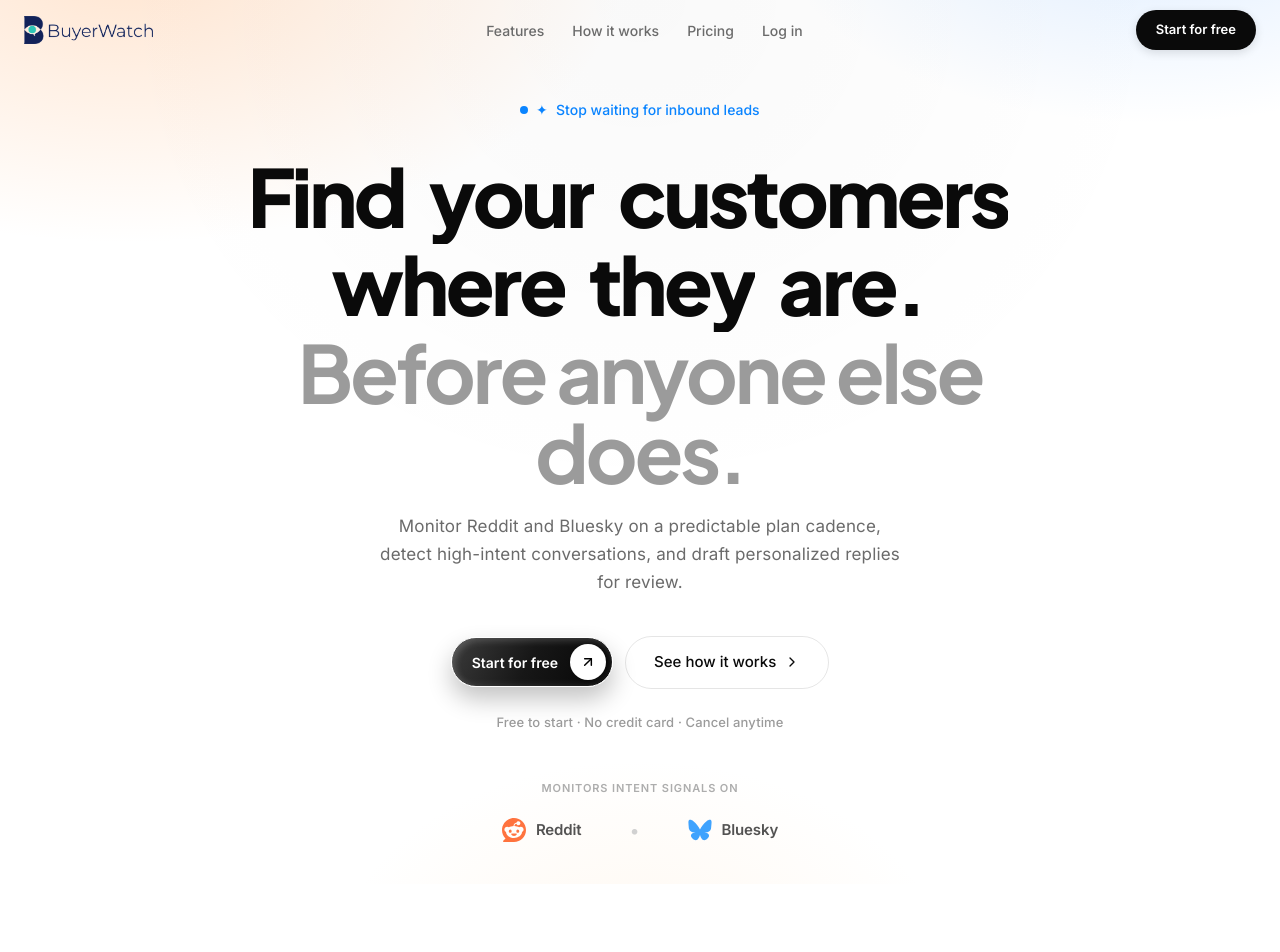
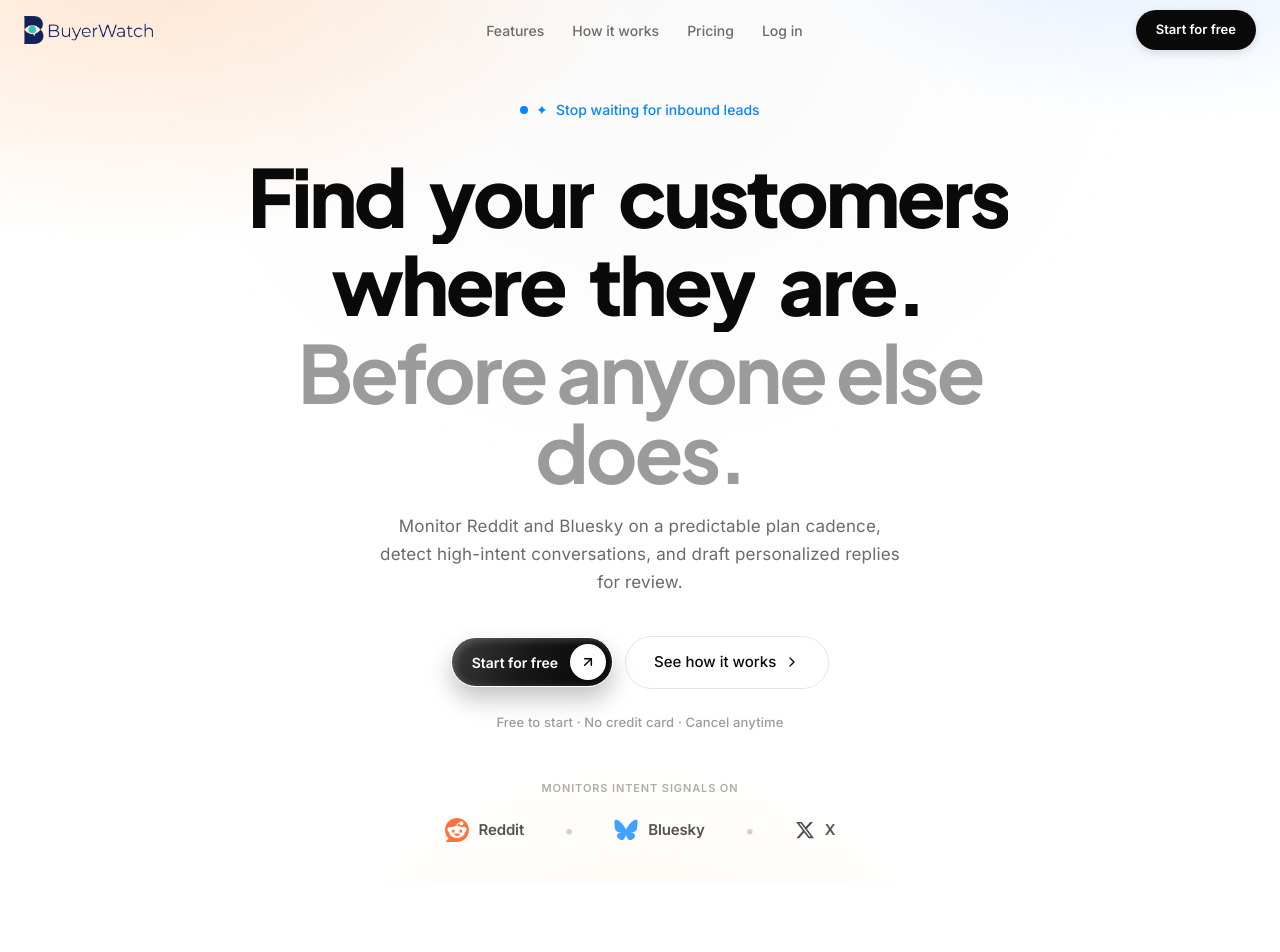
Before and after one commit to abhishekreal7/buyerwatch, a Next.js app: page / in a window 1280 px wide. Shown: the top 952 px of the page. Built offline with nearby package versions, Linux system fonts and the light colour scheme.

Commit message:
fix(ui): remove duplicate X text label in filter pills and add X to home platform sources widget

```diff
--- a/src/app/(dashboard)/opportunities/page.tsx
+++ b/src/app/(dashboard)/opportunities/page.tsx
@@ -492,8 +492,7 @@ export default function OpportunitiesPage() {
                   <span className="flex items-center gap-1.5">
                     {filter === 'Reddit' && <RedditIcon className="w-3.5 h-3.5 text-[#FF4500]" />}
                     {filter === 'Bluesky' && <BlueskyIcon className="w-3.5 h-3.5 text-[#0085FF]" />}
-                    {filter === 'X' && <XIcon className="w-3.5 h-3.5 text-[#0F1419]" />}
-                    {filter}
+                    {filter === 'X' ? <XIcon className="w-3.5 h-3.5 text-[#0F1419]" /> : filter}
                   </span>
                 </button>
               </span>
--- a/src/components/landing/HomeVisuals.tsx
+++ b/src/components/landing/HomeVisuals.tsx
@@ -28,9 +28,15 @@ const BlueskySVG = () => (
     <path d="M135.72 44.03C202.216 93.848 273.74 195.17 300 249.49c26.262-54.316 97.782-155.638 164.28-205.46C512.26 8.009 590-19.862 590 68.825c0 17.712-10.155 148.79-16.111 170.07-20.703 73.984-96.144 92.854-163.25 81.433 117.3 19.964 147.14 86.092 82.697 152.22-122.39 125.59-175.91-31.511-189.63-71.766-2.514-7.38-3.69-10.832-3.707-7.896-.017-2.936-1.193.516-3.707 7.896-13.714 40.255-67.233 197.356-189.63 71.766-64.444-66.128-34.605-132.256 82.697-152.22-67.108 11.421-142.549-7.449-163.25-81.433C20.156 217.613 10 86.535 10 68.825c0-88.687 77.742-60.816 125.72-24.795z" fill="#0085FF" />
   </svg>
 )
+const XSVG = () => (
+  <svg viewBox="0 0 24 24" fill="currentColor" className="w-full h-full text-[#0F1419]">
+    <path d="M18.244 2.25h3.308l-7.227 8.26 8.502 11.24H16.17l-5.214-6.817L4.99 21.75H1.68l7.73-8.835L1.254 2.25H8.08l4.713 6.231zm-1.161 17.52h1.833L7.084 4.126H5.117z" />
+  </svg>
+)
 export const sourcePlatforms = [
   { name: 'Reddit', sub: 'r/startups + 12,400 more', color: '#FF4500', bg: '#FFF0EB', Icon: RedditSVG, count: '847', textColor: undefined },
   { name: 'Bluesky', sub: '#saas, #buildinpublic', color: '#0085FF', bg: '#EBF4FF', Icon: BlueskySVG, count: '312', textColor: undefined },
+  { name: 'X', sub: 'Keywords & posts', color: '#0F1419', bg: '#F4F4F4', Icon: XSVG, count: '520', textColor: undefined },
 ]
 
 export const PlatformSourcesWidget = () => {
@@ -41,7 +47,7 @@ export const PlatformSourcesWidget = () => {
         Monitors intent signals on
       </div>
 
-      <div className="flex items-center justify-center gap-8 md:gap-12 px-4">
+      <div className="flex items-center justify-center gap-6 md:gap-10 px-4">
         {/* Reddit */}
         <div className="flex items-center gap-2.5 opacity-75 hover:opacity-100 transition-opacity duration-200">
           <div className="w-6 h-6 flex-shrink-0">
@@ -58,6 +64,16 @@ export const PlatformSourcesWidget = () => {
             <BlueskySVG />
           </div>
           <span style={{ fontSize: '15px', fontWeight: 600, color: '#1a1a1a', fontFamily: 'var(--font-inter)', letterSpacing: '-0.01em' }}>Bluesky</span>
+        </div>
+
+        <span style={{ color: '#D1D1D1', fontSize: '18px' }}>•</span>
+
+        {/* X */}
+        <div className="flex items-center gap-2.5 opacity-75 hover:opacity-100 transition-opacity duration-200">
+          <div className="w-5 h-5 flex-shrink-0">
+            <XSVG />
+          </div>
+          <span style={{ fontSize: '15px', fontWeight: 600, color: '#1a1a1a', fontFamily: 'var(--font-inter)', letterSpacing: '-0.01em' }}>X</span>
         </div>
 
       </div>
```
